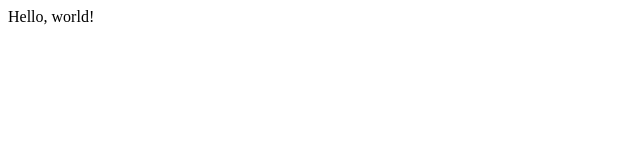
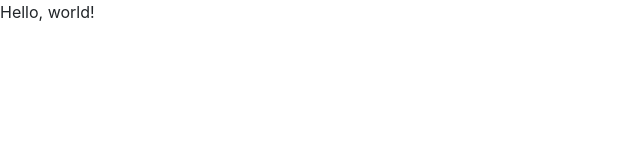
Before and after one commit to JustinByrne/CS50-project0, a plain HTML site: page index.html in a window 1280 px wide. Shown: the full height of the page, 0-640 px from the left. Drawn offline with nearby package versions, Linux system fonts and the light colour scheme.

Commit message:
Added Bootstrap and custom style files to index.html

```diff
--- a/index.html
+++ b/index.html
@@ -2,6 +2,15 @@
 <html>
     <head>
         <title>My Webpage</title>
+        <!-- BS4 Required meta tags -->
+        <meta charset="utf-8">
+        <meta name="viewport" content="width=device-width, initial-scale=1, shrink-to-fit=no">
+
+        <!-- BS4 CSS-->
+        <link rel="stylesheet" href="https://stackpath.bootstrapcdn.com/bootstrap/4.5.0/css/bootstrap.min.css" integrity="sha384-9aIt2nRpC12Uk9gS9baDl411NQApFmC26EwAOH8WgZl5MYYxFfc+NcPb1dKGj7Sk" crossorigin="anonymous">
+
+        <!-- Custom CSS -->
+        <link rel="stylesheet" href="style.css">
     </head>
     <body>
         Hello, world!
```
Also changed, not shown: style.css (added), style.scss (added), 1 other file.
